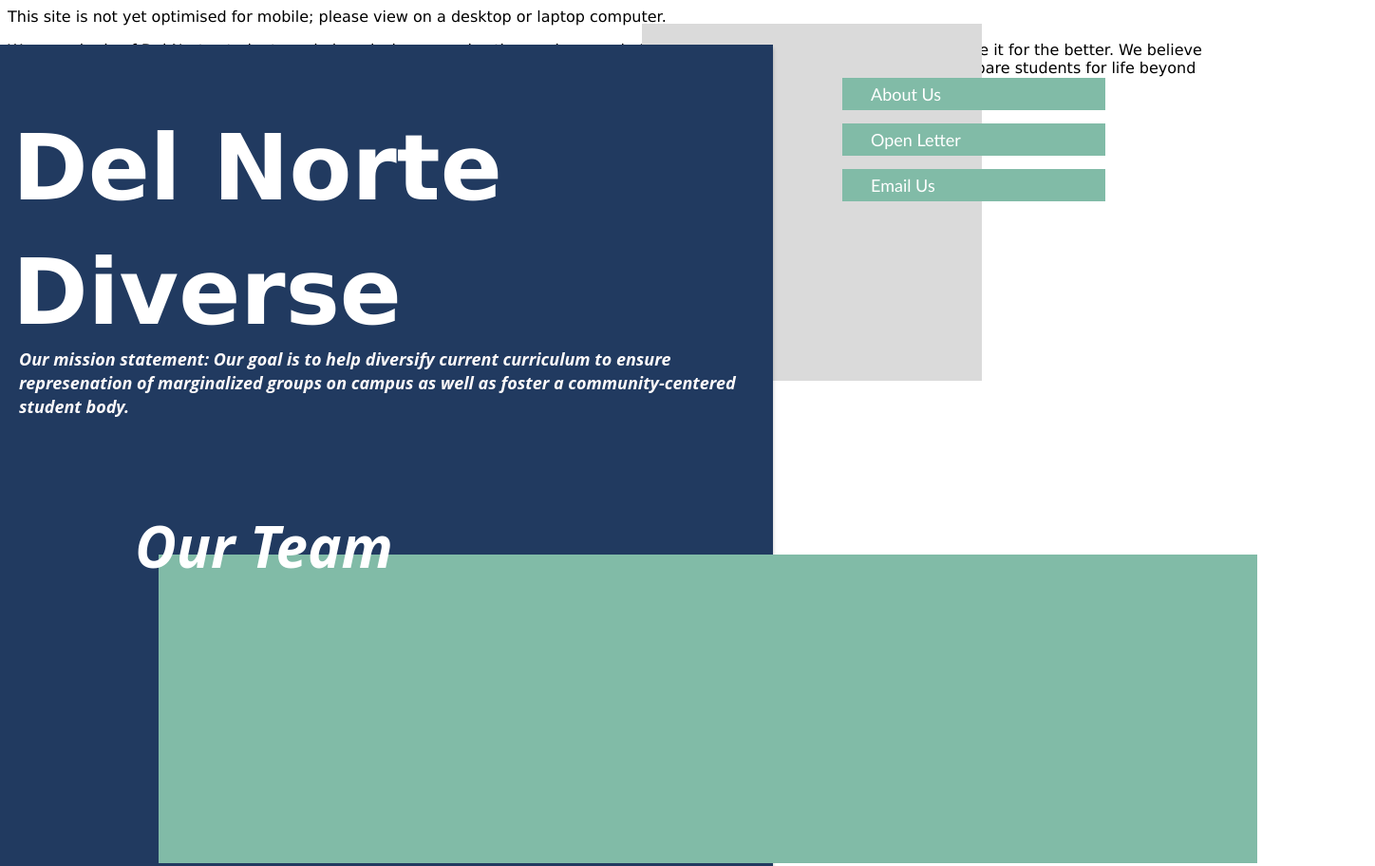
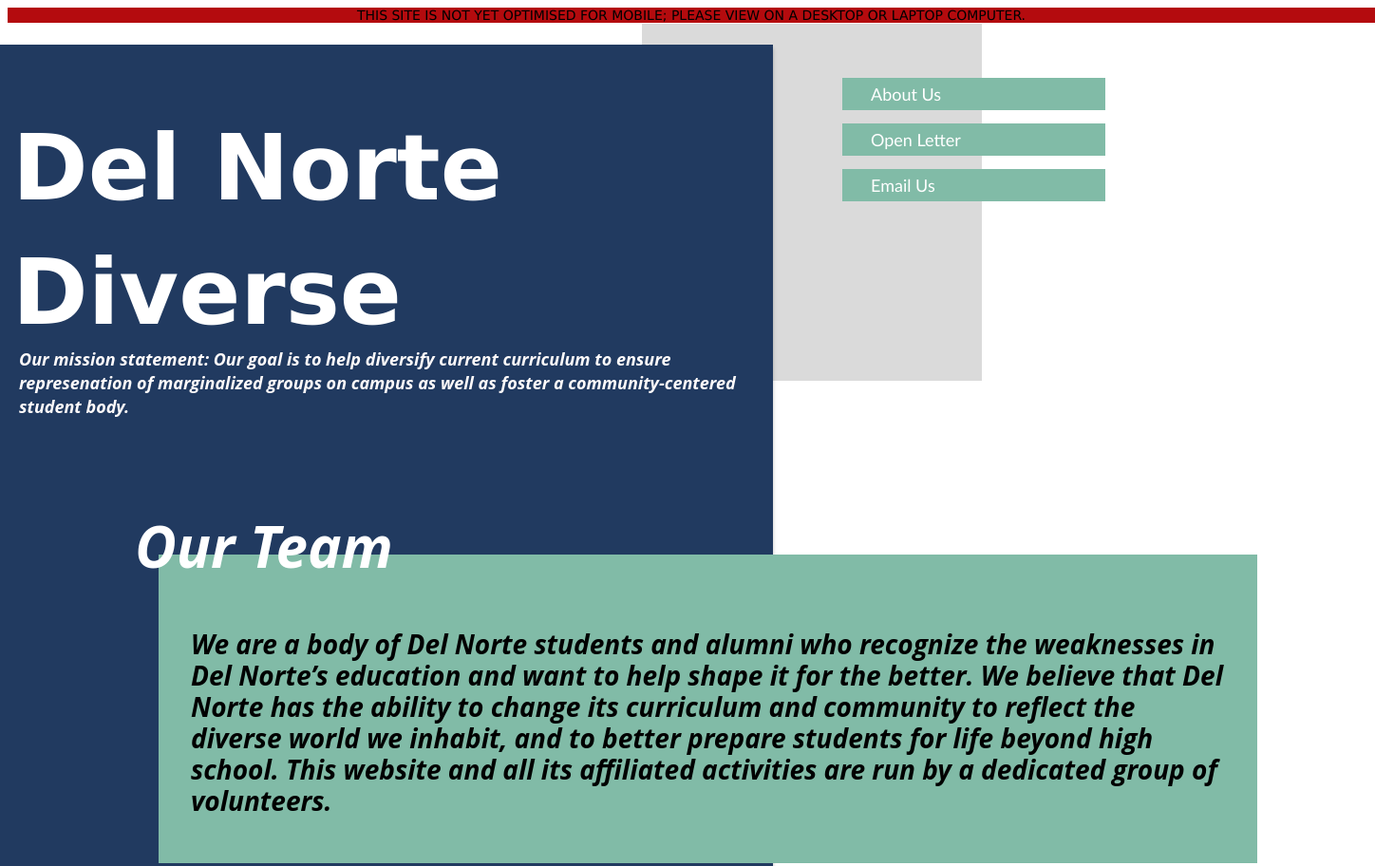
Before and after one commit to DelNorteDiverse/DelNorteDiverse, a plain HTML site: page index.html in a window 1280 px wide. Shown: the top 912 px of the page at 95% size, 1448 px wide, since content can reach past the window. Drawn offline with Linux system fonts and the light colour scheme.

Commit message:
added warning styling

```diff
--- a/style.css
+++ b/style.css
@@ -379,3 +379,31 @@ top: 102px;
 text-align: center;
 
 background: #81BBA7;}
+
+.aboutbody{position: absolute;
+width: 1090px;
+height: 182px;
+left: 201px;
+top: 642px;
+
+font-family: Open Sans;
+font-style: italic;
+font-weight: bold;
+font-size: 28px;
+line-height: 33px;
+display: flex;
+align-items: center;
+
+color: #000000;
+}
+
+.mobilewarning{
+	width: 1440px;
+	height: 16px;
+	left: 0px;
+	top: 0px;
+	font-size: 14px;
+	text-transform: uppercase;
+	text-align: center;
+	background: #B40B0E;
+}
```
